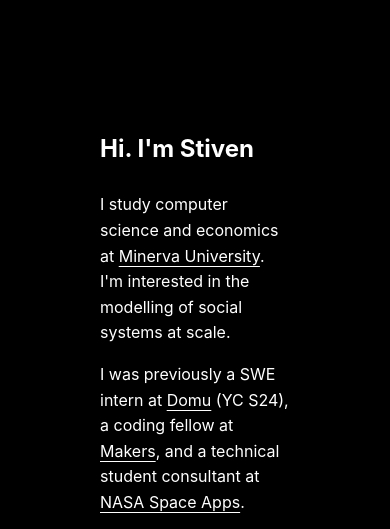
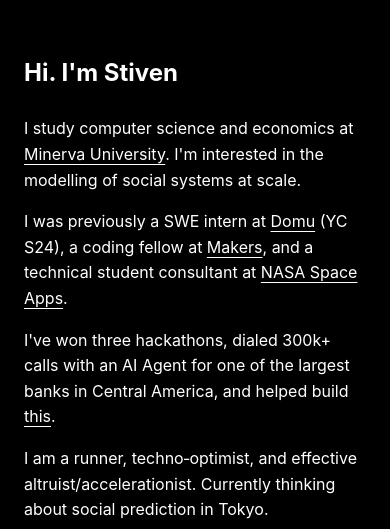
Before and after one commit to SomeoneElseSt/stiven.me, a website: page index.html in a window 390 px wide. Shown: the top 529 px of the page. Drawn offline with nearby package versions, Linux system fonts and the light colour scheme; a web font is replaced by a local one.

Commit message:
chore: fixed mobile padding

```diff
--- a/index.html
+++ b/index.html
@@ -157,6 +157,9 @@
         #nprogress .peg { box-shadow: 0 0 10px white, 0 0 5px white; }
         #nprogress .spinner { display: none !important; }
         #blog-list { max-width: 600px; padding-top: 0px;}
+        @media (max-width: 768px) {
+            body { padding: 24px; }
+        }
     </style>
     <link rel="preload" href="https://fonts.gstatic.com/s/inter/v20/UcCO3FwrK3iLTeHuS_nVMrMxCp50SjIw2boKoduKmMEVuLyfAZ9hiA.woff2" as="font" type="font/woff2" crossorigin>
     <link rel="preload" href="https://fonts.gstatic.com/s/inter/v20/UcCO3FwrK3iLTeHuS_nVMrMxCp50SjIw2boKoduKmMEVuFuYAZ9hiA.woff2" as="font" type="font/woff2" crossorigin>
```
